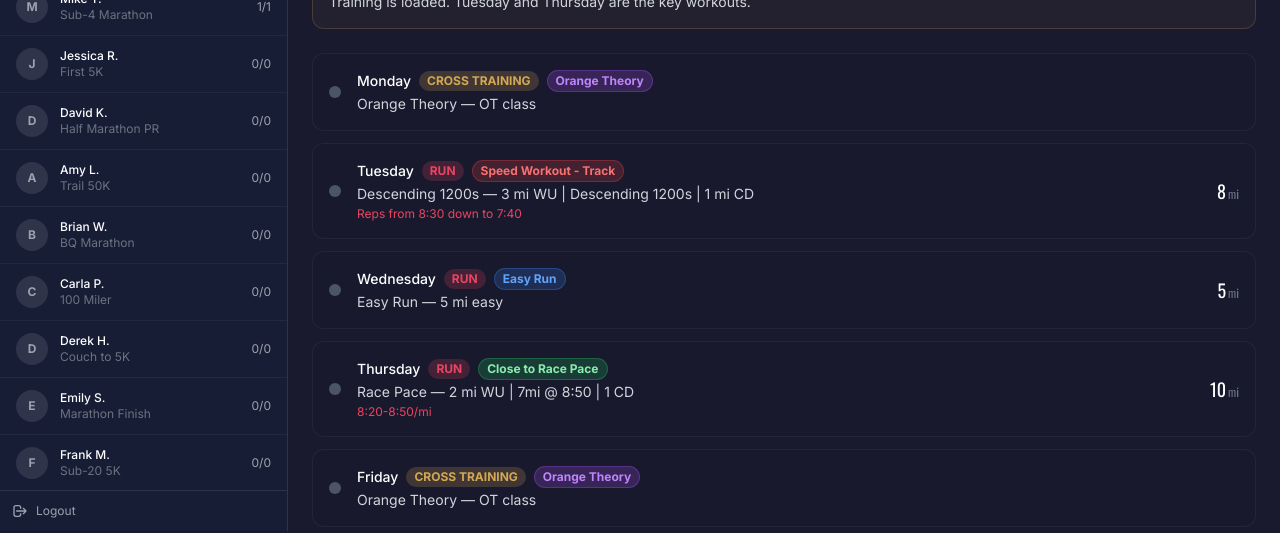
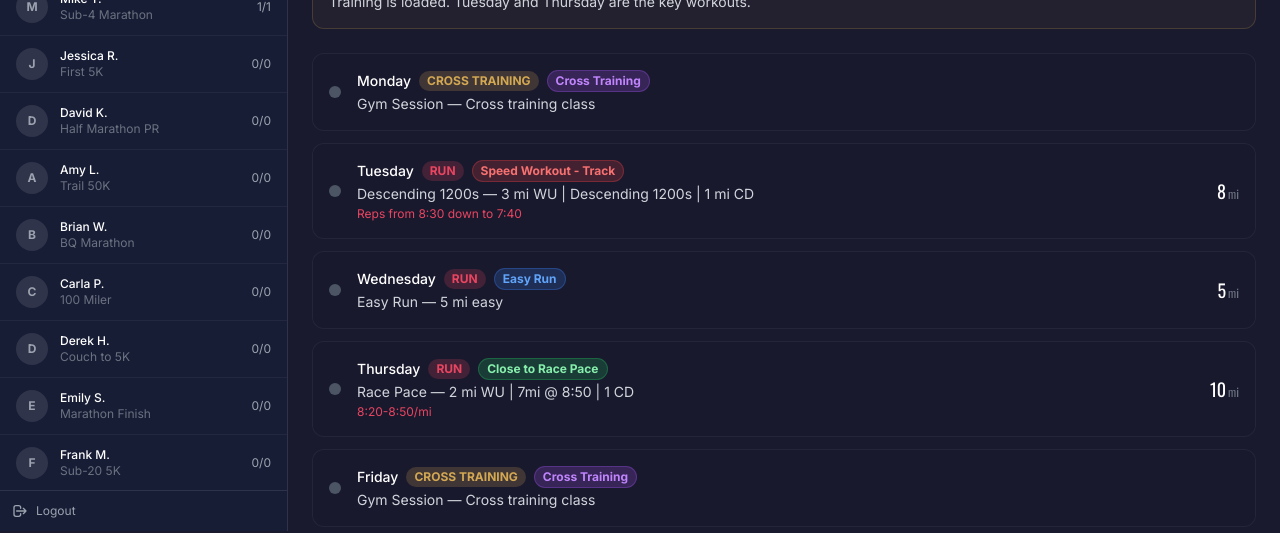
Before and after one commit to cvinirwin9455/crystalpiston, a Next.js app: page /admin in a window 1280 px wide. Shown: the part 269-802 px from the top of the page. Built offline with nearby package versions, Linux system fonts and the light colour scheme.

Commit message:
Remove Orange Theory as a tag - replace with generic Cross Training
Co-authored-by: cvinirwin9455 <179919834+cvinirwin9455@users.noreply.github.com>

```diff
--- a/src/app/admin/page.tsx
+++ b/src/app/admin/page.tsx
@@ -48,11 +48,11 @@ export default function AdminPage() {
   const [clients, setClients] = useState<Client[]>([
     { id: "c1", name: "Sarah M.", email: "sarah@email.com", gender: "female", goal: "War Eagle 50K", startDate: "2026-05-05", planDuration: "2026-07-26", owed: 525, paid: 175, status: "active", messages: [{ id: "m1", date: "Jun 9, 2026", message: "Training is loaded. The two workouts are Tuesday and Thursday. The important piece of the Descending 1200s is to not start out too fast." }, { id: "m2", date: "Jun 2, 2026", message: "Jeff will be here to guide you through hills week. Great job at War Eagle!" }], weeks: [
       { weekId: "w-curr", label: "This Week", dateRange: "Jun 9 - Jun 15", focus: "Descending 1200s & Race Pace", status: "published", coachMessage: "Training is loaded. Tuesday and Thursday are the key workouts.", workouts: [
-        { id: "w1-mon", day: "Monday", date: "Jun 9", type: "cross", trainingType: "OrangeTheory", title: "Orange Theory", miles: null, description: "OT class", completed: false },
+        { id: "w1-mon", day: "Monday", date: "Jun 9", type: "cross", trainingType: "CrossTraining", title: "Gym Session", miles: null, description: "Cross training class", completed: false },
         { id: "w1-tue", day: "Tuesday", date: "Jun 10", type: "run", trainingType: "SpeedTrack", title: "Descending 1200s", miles: 8, description: "3 mi WU | Descending 1200s | 1 mi CD", paceTarget: "Reps from 8:30 down to 7:40", location: "Kickapoo Track", coachNotes: "Rep 1: 400@8:30, 400@8:20, 400@8:10, Recovery. Rep 2-4 descend further.", completed: false },
         { id: "w1-wed", day: "Wednesday", date: "Jun 11", type: "run", trainingType: "Easy", title: "Easy Run", miles: 5, description: "5 mi easy", location: "Table Rock Coffee Roasters", completed: false },
         { id: "w1-thu", day: "Thursday", date: "Jun 12", type: "run", trainingType: "ClosePace", title: "Race Pace", miles: 10, description: "2 mi WU | 7mi @ 8:50 | 1 CD", paceTarget: "8:20-8:50/mi", completed: false },
-        { id: "w1-fri", day: "Friday", date: "Jun 13", type: "cross", trainingType: "OrangeTheory", title: "Orange Theory", miles: null, description: "OT class", completed: false },
+        { id: "w1-fri", day: "Friday", date: "Jun 13", type: "cross", trainingType: "CrossTraining", title: "Gym Session", miles: null, description: "Cross training class", completed: false },
         { id: "w1-sat", day: "Saturday", date: "Jun 14", type: "run", trainingType: "LongRun", title: "Long Run", miles: 17, description: "17 mi default pace", completed: false },
         { id: "w1-sun", day: "Sunday", date: "Jun 15", type: "run", trainingType: "Recovery", title: "Easy Recovery", miles: 7, description: "7 easy recovery", completed: false },
       ]},
@@ -66,7 +66,7 @@ export default function AdminPage() {
         { id: "w2-sun", day: "Sunday", date: "Jun 8", type: "rest", trainingType: "Rest", title: "Complete Rest", miles: null, description: "Rest day.", completed: true, log: { rpe: "", stress: "", notes: "Great week", energy: "8", motivation: "8", sleep: "9", strength: "7", recovery: "8", mood: "9", hunger: "7" } },
       ]},
       { weekId: "w-draft1", label: "Next Week", dateRange: "Jun 16 - Jun 22", focus: "Tempo & Long Run Build", status: "draft", coachMessage: "Building into the long run. Stay disciplined on tempo day.", workouts: [
-        { id: "d1-mon", day: "Monday", date: "Jun 16", type: "cross", trainingType: "OrangeTheory", title: "Orange Theory", miles: null, description: "OT class", completed: false },
+        { id: "d1-mon", day: "Monday", date: "Jun 16", type: "cross", trainingType: "CrossTraining", title: "Gym Session", miles: null, description: "Cross training class", completed: false },
         { id: "d1-tue", day: "Tuesday", date: "Jun 17", type: "run", trainingType: "Tempo", title: "Tempo Run", miles: 9, description: "2 WU | 5@8:30 | 2 CD", paceTarget: "8:30/mi", completed: false },
         { id: "d1-wed", day: "Wednesday", date: "Jun 18", type: "run", trainingType: "Easy", title: "Easy Run", miles: 5, description: "5 mi easy", completed: false },
         { id: "d1-thu", day: "Thursday", date: "Jun 19", type: "run", trainingType: "SpeedTrack", title: "Track 800s", miles: 7, description: "1 WU | 6x800/400 | 1 CD", paceTarget: "7:20-7:30", location: "Kickapoo Track", completed: false },
@@ -105,10 +105,10 @@ export default function AdminPage() {
   const publishWeek = (weekId: string) => { const updated = clients.map(c => { if (c.id === selectedClient) { return { ...c, weeks: c.weeks.map(w => w.weekId === weekId ? { ...w, status: "published" as const } : w) }; } return c; }); setClients(updated); };
   const unpublishWeek = (weekId: string) => { const updated = clients.map(c => { if (c.id === selectedClient) { return { ...c, weeks: c.weeks.map(w => w.weekId === weekId ? { ...w, status: "draft" as const } : w) }; } return c; }); setClients(updated); };
 
-  const getTrainingTypeLabel = (tt: string) => { switch (tt) { case "SpeedRoad": return "Speed Workout - Road"; case "SpeedTrack": return "Speed Workout - Track"; case "Tempo": return "Tempo Runs"; case "Threshold": return "Threshold Runs"; case "LongRun": return "Long Run"; case "Easy": return "Easy Run"; case "Recovery": return "Recovery Run"; case "Hills": return "Hill Repeats"; case "Intervals": return "Intervals (Run/Walk)"; case "RacePace": return "Race Pace"; case "ClosePace": return "Close to Race Pace"; case "TimeTrial": return "Time Trial"; case "CrossTraining": return "Cross Training"; case "OrangeTheory": return "Orange Theory"; case "Rest": return "Rest"; default: return tt; } };
+  const getTrainingTypeLabel = (tt: string) => { switch (tt) { case "SpeedRoad": return "Speed Workout - Road"; case "SpeedTrack": return "Speed Workout - Track"; case "Tempo": return "Tempo Runs"; case "Threshold": return "Threshold Runs"; case "LongRun": return "Long Run"; case "Easy": return "Easy Run"; case "Recovery": return "Recovery Run"; case "Hills": return "Hill Repeats"; case "Intervals": return "Intervals (Run/Walk)"; case "RacePace": return "Race Pace"; case "ClosePace": return "Close to Race Pace"; case "TimeTrial": return "Time Trial"; case "CrossTraining": return "Cross Training"; case "OrangeTheory": return "Cross Training"; case "Rest": return "Rest"; default: return tt; } };
   const getTypeBadge = (type: string) => { switch (type) { case "run": return "bg-accent/20 text-accent"; case "cross": return "bg-gold/20 text-gold"; case "rest": return "bg-green-500/20 text-green-400"; default: return "bg-gray-500/20 text-gray-400"; } };
   const getTypeLabel = (type: string) => { switch (type) { case "run": return "Run"; case "cross": return "Cross Training"; case "rest": return "Rest"; default: return type; } };
-  const getTrainingTypeBadge = (tt: string) => { switch (tt) { case "SpeedRoad": case "SpeedTrack": return "bg-red-500/20 text-red-400 border-red-500/30"; case "Tempo": case "Threshold": return "bg-orange-500/20 text-orange-400 border-orange-500/30"; case "LongRun": case "Easy": case "Recovery": return "bg-blue-500/20 text-blue-400 border-blue-500/30"; case "Hills": return "bg-yellow-500/20 text-yellow-400 border-yellow-500/30"; case "RacePace": case "ClosePace": return "bg-green-500/20 text-green-300 border-green-500/30"; case "Intervals": return "bg-cyan-500/20 text-cyan-400 border-cyan-500/30"; case "TimeTrial": return "bg-red-500/20 text-red-300 border-red-500/30"; case "CrossTraining": case "OrangeTheory": return "bg-purple-500/20 text-purple-400 border-purple-500/30"; default: return "bg-gray-500/20 text-gray-400 border-gray-500/30"; } };
+  const getTrainingTypeBadge = (tt: string) => { switch (tt) { case "SpeedRoad": case "SpeedTrack": return "bg-red-500/20 text-red-400 border-red-500/30"; case "Tempo": case "Threshold": return "bg-orange-500/20 text-orange-400 border-orange-500/30"; case "LongRun": case "Easy": case "Recovery": return "bg-blue-500/20 text-blue-400 border-blue-500/30"; case "Hills": return "bg-yellow-500/20 text-yellow-400 border-yellow-500/30"; case "RacePace": case "ClosePace": return "bg-green-500/20 text-green-300 border-green-500/30"; case "Intervals": return "bg-cyan-500/20 text-cyan-400 border-cyan-500/30"; case "TimeTrial": return "bg-red-500/20 text-red-300 border-red-500/30"; case "CrossTraining": return "bg-purple-500/20 text-purple-400 border-purple-500/30"; default: return "bg-gray-500/20 text-gray-400 border-gray-500/30"; } };
 
   return (
     <div className="min-h-screen bg-primary flex">
--- a/src/app/dashboard/page.tsx
+++ b/src/app/dashboard/page.tsx
@@ -30,11 +30,11 @@ export default function DashboardPage() {
       weekId: "week-current", label: "This Week", dateRange: "Jun 9 - Jun 15", focus: "Descending 1200s & Race Pace",
       coachMessage: "Training is loaded. Tuesday and Thursday are the key workouts. Don't start too fast on the 1200s — the point is to get 10 seconds faster each rep.",
       workouts: [
-        { id: "w1-mon", day: "Monday", date: "Jun 9", type: "cross", trainingType: "OrangeTheory", title: "Orange Theory", miles: null, description: "OT class", completed: false },
+        { id: "w1-mon", day: "Monday", date: "Jun 9", type: "cross", trainingType: "CrossTraining", title: "Gym Session", miles: null, description: "Cross training class", completed: false },
         { id: "w1-tue", day: "Tuesday", date: "Jun 10", type: "run", trainingType: "SpeedTrack", title: "Descending 1200s", miles: 8, description: "3 mi WU | Descending 1200s | 1 mi CD", paceTarget: "Reps from 8:30 down to 7:40", location: "Kickapoo Track", coachNotes: "Rep 1: 400@8:30, 400@8:20, 400@8:10, Recovery Jog. Each rep starts 10s faster.", completed: false },
         { id: "w1-wed", day: "Wednesday", date: "Jun 11", type: "run", trainingType: "Easy", title: "Easy Run", miles: 5, description: "5 mi easy", location: "Table Rock Coffee Roasters", completed: false },
         { id: "w1-thu", day: "Thursday", date: "Jun 12", type: "run", trainingType: "ClosePace", title: "Close to Race Pace", miles: 10, description: "2 mi WU | 7mi @ 8:50 | 1 CD", paceTarget: "8:50/mi", completed: false },
-        { id: "w1-fri", day: "Friday", date: "Jun 13", type: "cross", trainingType: "OrangeTheory", title: "Orange Theory", miles: null, description: "OT class", completed: false },
+        { id: "w1-fri", day: "Friday", date: "Jun 13", type: "cross", trainingType: "CrossTraining", title: "Gym Session", miles: null, description: "Cross training class", completed: false },
         { id: "w1-sat", day: "Saturday", date: "Jun 14", type: "run", trainingType: "LongRun", title: "Long Run", miles: 17, description: "17 mi default pace", completed: false },
         { id: "w1-sun", day: "Sunday", date: "Jun 15", type: "run", trainingType: "Recovery", title: "Recovery Run", miles: 7, description: "7 easy recovery", completed: false },
       ],
@@ -68,10 +68,10 @@ export default function DashboardPage() {
   const updateWorkoutLog = (workoutId: string, field: string, value: string) => { const updated = [...weeks]; const workout = updated[currentWeekIndex].workouts.find((w) => w.id === workoutId); if (workout) { if (!workout.log) { workout.log = { rpe: "", stress: "", notes: "", energy: "", motivation: "", sleep: "", strength: "", recovery: "", mood: "", hunger: "" }; } (workout.log as Record<string, string>)[field] = value; setWeeks(updated); } };
 
   const getTypeLabel = (type: string) => { switch (type) { case "run": return "Run"; case "cross": return "Cross Training"; case "rest": return "Rest"; default: return type; } };
-  const getTrainingTypeLabel = (tt: string) => { switch (tt) { case "SpeedRoad": return "Speed Workout - Road"; case "SpeedTrack": return "Speed Workout - Track"; case "Tempo": return "Tempo Runs"; case "Threshold": return "Threshold Runs"; case "LongRun": return "Long Run"; case "Easy": return "Easy Run"; case "Recovery": return "Recovery Run"; case "Hills": return "Hill Repeats"; case "Intervals": return "Intervals (Run/Walk)"; case "RacePace": return "Race Pace"; case "ClosePace": return "Close to Race Pace"; case "TimeTrial": return "Time Trial"; case "CrossTraining": return "Cross Training"; case "OrangeTheory": return "Orange Theory"; case "Rest": return "Rest"; default: return tt; } };
+  const getTrainingTypeLabel = (tt: string) => { switch (tt) { case "SpeedRoad": return "Speed Workout - Road"; case "SpeedTrack": return "Speed Workout - Track"; case "Tempo": return "Tempo Runs"; case "Threshold": return "Threshold Runs"; case "LongRun": return "Long Run"; case "Easy": return "Easy Run"; case "Recovery": return "Recovery Run"; case "Hills": return "Hill Repeats"; case "Intervals": return "Intervals (Run/Walk)"; case "RacePace": return "Race Pace"; case "ClosePace": return "Close to Race Pace"; case "TimeTrial": return "Time Trial"; case "CrossTraining": return "Cross Training"; case "OrangeTheory": return "Cross Training"; case "Rest": return "Rest"; default: return tt; } };
   const getTypeColor = (type: string) => { switch (type) { case "run": return "border-accent/50 bg-accent/5"; case "cross": return "border-gold/50 bg-gold/5"; case "rest": return "border-green-500/50 bg-green-500/5"; default: return "border-white/10"; } };
   const getTypeBadge = (type: string) => { switch (type) { case "run": return "bg-accent/20 text-accent"; case "cross": return "bg-gold/20 text-gold"; case "rest": return "bg-green-500/20 text-green-400"; default: return "bg-gray-500/20 text-gray-400"; } };
-  const getTrainingTypeBadge = (tt: string) => { switch (tt) { case "SpeedRoad": case "SpeedTrack": return "bg-red-500/20 text-red-400 border-red-500/30"; case "Tempo": case "Threshold": return "bg-orange-500/20 text-orange-400 border-orange-500/30"; case "LongRun": case "Easy": case "Recovery": return "bg-blue-500/20 text-blue-400 border-blue-500/30"; case "Hills": return "bg-yellow-500/20 text-yellow-400 border-yellow-500/30"; case "RacePace": case "ClosePace": return "bg-green-500/20 text-green-300 border-green-500/30"; case "Intervals": return "bg-cyan-500/20 text-cyan-400 border-cyan-500/30"; case "TimeTrial": return "bg-red-500/20 text-red-300 border-red-500/30"; case "CrossTraining": case "OrangeTheory": return "bg-purple-500/20 text-purple-400 border-purple-500/30"; default: return "bg-gray-500/20 text-gray-400 border-gray-500/30"; } };
+  const getTrainingTypeBadge = (tt: string) => { switch (tt) { case "SpeedRoad": case "SpeedTrack": return "bg-red-500/20 text-red-400 border-red-500/30"; case "Tempo": case "Threshold": return "bg-orange-500/20 text-orange-400 border-orange-500/30"; case "LongRun": case "Easy": case "Recovery": return "bg-blue-500/20 text-blue-400 border-blue-500/30"; case "Hills": return "bg-yellow-500/20 text-yellow-400 border-yellow-500/30"; case "RacePace": case "ClosePace": return "bg-green-500/20 text-green-300 border-green-500/30"; case "Intervals": return "bg-cyan-500/20 text-cyan-400 border-cyan-500/30"; case "TimeTrial": return "bg-red-500/20 text-red-300 border-red-500/30"; case "CrossTraining": return "bg-purple-500/20 text-purple-400 border-purple-500/30"; default: return "bg-gray-500/20 text-gray-400 border-gray-500/30"; } };
 
   return (
     <div className="min-h-screen bg-primary">
```
